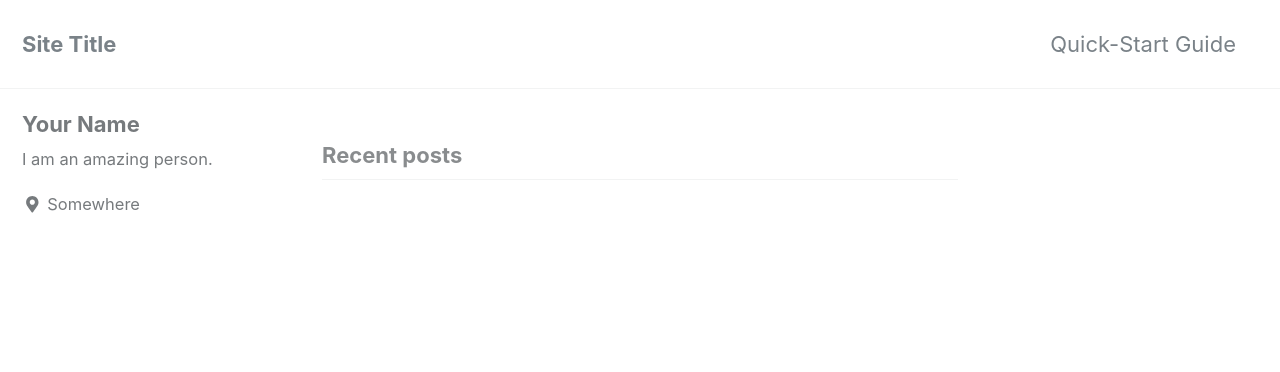
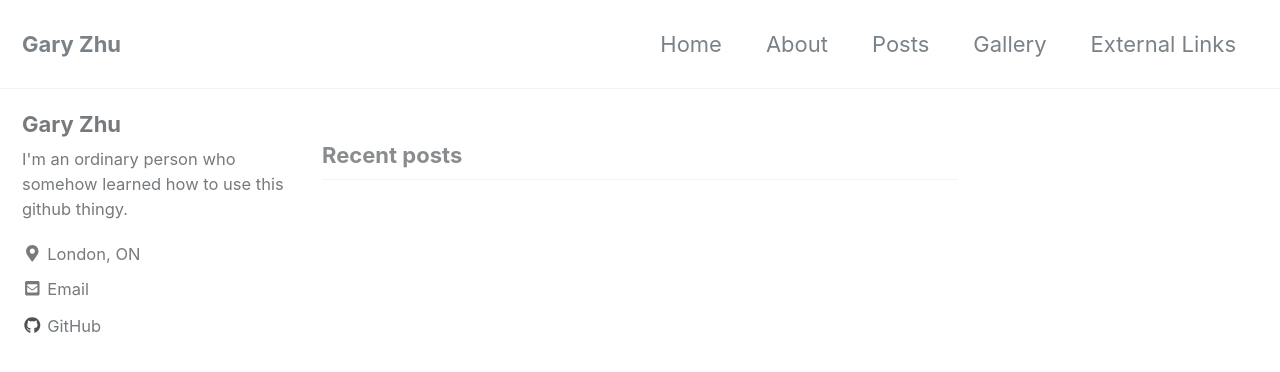
Before and after one commit to GaryKZhu/gpwebsite, a Jekyll site: the page built from index.html, in a window 1280 px wide and 900 px high. Shown: the top 372 px of the window. Built offline with Jekyll 4.4.1, drawn with Linux system fonts in a browser that asks for light colours; nearby versions of some CDN libraries; the list of posts is cut into pages by our own code; some of the changed text lies outside the part shown.

Commit message:
Framework

```diff
--- a/_config.yml
+++ b/_config.yml
@@ -10,16 +10,16 @@
 # Review documentation to determine if you should use `theme` or `remote_theme`
 # https://mmistakes.github.io/minimal-mistakes/docs/quick-start-guide/#installing-the-theme
 
-# theme                  : "minimal-mistakes-jekyll"
+#theme                  : "minimal-mistakes-jekyll"
 remote_theme           : "mmistakes/minimal-mistakes"
 minimal_mistakes_skin    : "default" # "air", "aqua", "contrast", "dark", "dirt", "neon", "mint", "plum", "sunrise"
 
 # Site Settings
 locale                   : "en-US"
-title                    : "Site Title"
+title                    : "Gary Zhu"
 title_separator          : "-"
-name                     : "Your Name"
-description              : "An amazing website."
+name                     : "Gary Zhu"
+description              : "An amazing website"
 url                      : # the base hostname & protocol for your site e.g. "https://mmistakes.github.io"
 baseurl                  : # the subpath of your site, e.g. "/blog"
 repository               : # GitHub username/repo-name e.g. "mmistakes/minimal-mistakes"
@@ -100,11 +100,11 @@ analytics:
 
 # Site Author
 author:
-  name             : "Your Name"
+  name             : "Gary Zhu"
   avatar           : # path of avatar image, e.g. "/assets/images/bio-photo.jpg"
-  bio              : "I am an amazing person."
-  location         : "Somewhere"
-  email            :
+  bio              : "I'm an ordinary person who somehow learned how to use this github thingy."
+  location         : "London, ON"
+  email            : "kairuizhu@gmail.com"
   uri              :
   home             : # null (default), "absolute or relative url to link to author home"
   bitbucket        :
@@ -113,7 +113,7 @@ author:
   flickr           :
   facebook         :
   foursquare       :
-  github           :
+  github           : "https://github.com/GaryKZhu/"
   gitlab           :
   google_plus      :
   keybase          :
```
Also changed, not shown: _data/navigation.yml (+10 -10 lines).
